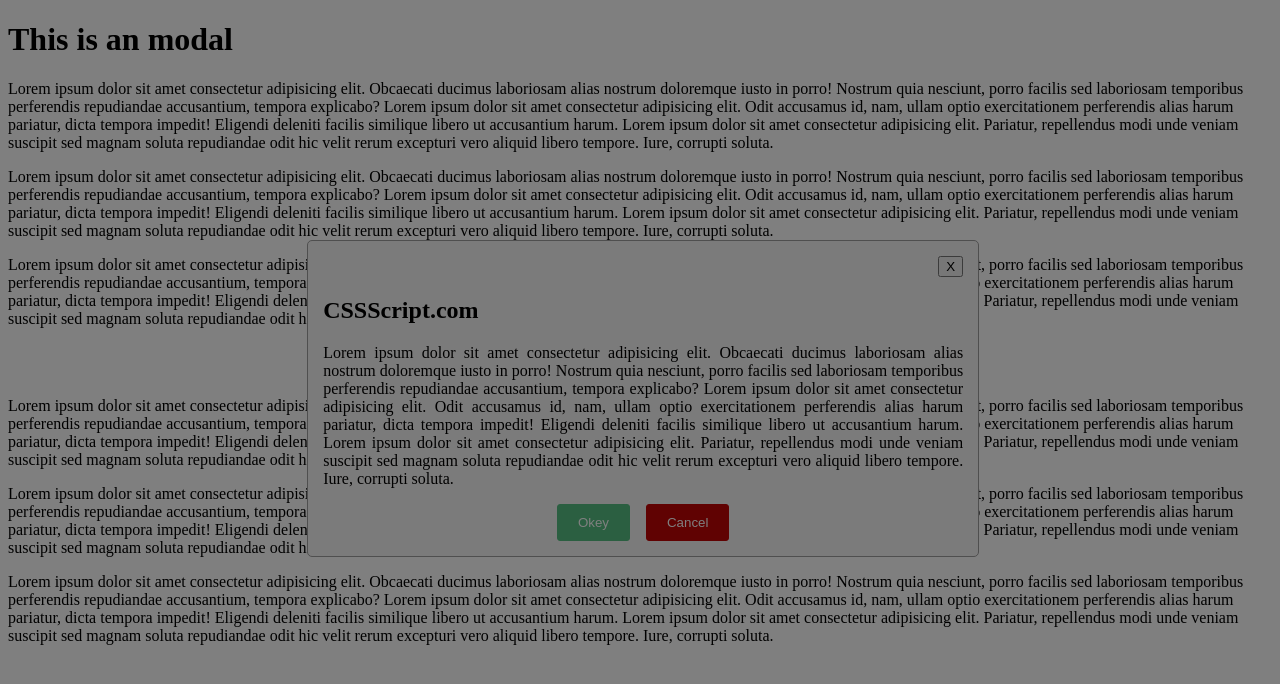
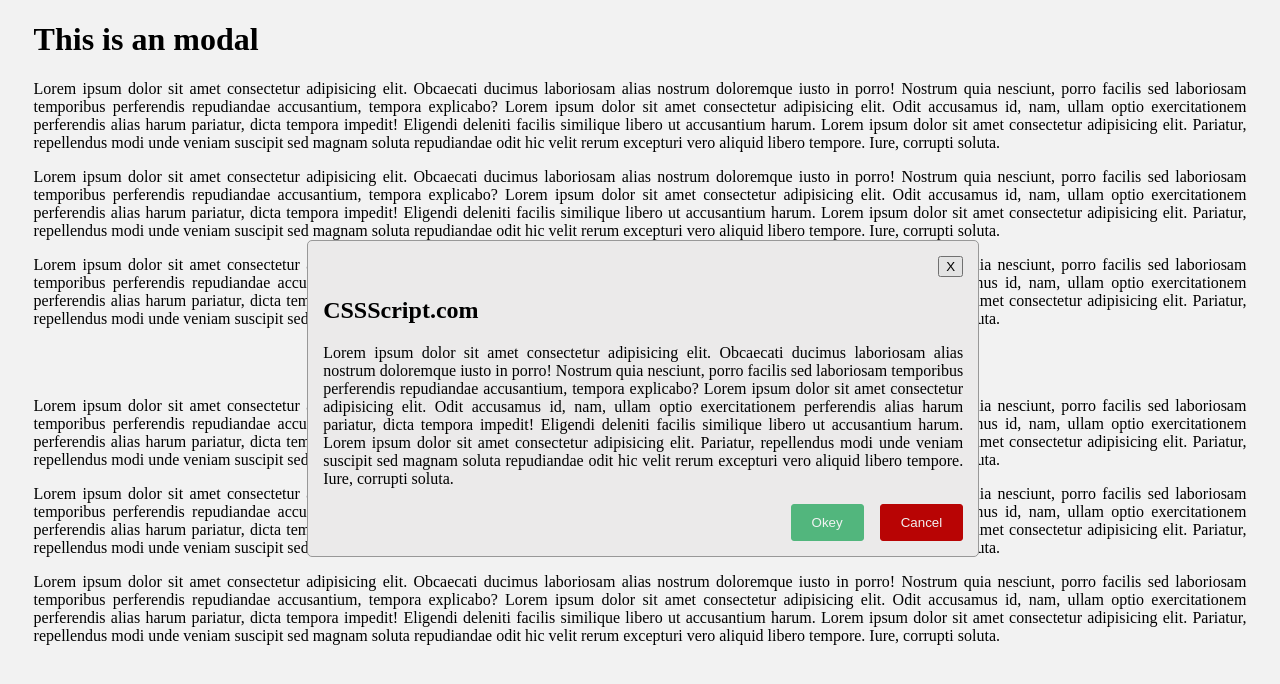
Before and after one commit to szawary/modal, a plain HTML site: page index.html in a window 1280 px wide. Both pictures are taken after a click on the button "Turn on the modal". Drawn offline with Linux system fonts and the light colour scheme.

Commit message:
debugging

```diff
--- a/css/style.css
+++ b/css/style.css
@@ -1,9 +1,8 @@
 /* Body class */
 
-.body{
+body{
     padding: 0% 2%;
     text-align: justify;
-    position: relative;
 }
 
 .content__buttonSection {
@@ -21,28 +20,19 @@
     vertical-align: middle;
 }
 
-/* overlay réteg */
-
-.noOverly {
-    transition: .3s;
-    z-index: 1;
-}
-
-.overlay {
-    padding: 0% 2%;
-    text-align: justify;
+/* modal class */
+.modal__overlay {
+    background-color:rgba(0,0,0,0.05);
+    display: block;
     position: fixed;
-    top: 0;
+    width: 100%;
+    height: 100%;
+    top:0;
     left: 0;
     right: 0;
     bottom: 0;
-    background-color: rgba(0,0,0,0.5);
-    cursor: cell;
-    transition: .3s;
-    z-index: 500;
+    z-index: 5;
 }
-
-/* modal class */
 
 .modal__header, .modal__footer {
     display: flex;
@@ -52,7 +42,10 @@
 .modal__footer {
     display: flex;
     align-items: center;
-    justify-content: center;
+
+}
+.okayButton:focus, .cancelButton:focus, .xButton:focus{
+    font-weight: bold;
 }
 
 .okayButton {
--- a/index.html
+++ b/index.html
@@ -100,11 +100,12 @@
 
         </main>
     </div>
-    <div class="modal">
+    <div class="modal" tabindex="-1">
+        <div class="modal__overlay"></div>
         <section class="modal__content">
             <header>
                 <div class="modal__header">
-                    <button>X</button>
+                    <button class="xButton" tabindex="1">X</button>
                 </div>
                 <div>
                     <h2>CSSScript.com</h2>
@@ -122,11 +123,10 @@
                 </p>
             </article>
             <footer class="modal__footer">
-                <button class="cancelButton">Cancel</button>
-                <button class="okayButton">Okey</button>
+                <button class="cancelButton" tabindex="3">Cancel</button>
+                <button class="okayButton" tabindex="2">Okey</button>
             </footer>
         </section>
-        <div class='overlay'></div>
     </div>
 
 
--- a/js/main.js
+++ b/js/main.js
@@ -4,46 +4,32 @@
 
 const btn = document.querySelector('.content__button');
 
-let bodyclass = document.querySelector('.noOverlay');
-const overlay = document.querySelector('.overlay');
-
 (function clickButton() {
     btn.addEventListener('click', function on() {
         document.querySelector('.modal').style.display = 'block';
-        bodyclass.className = 'overlay';
     });
 })();
 
 // Turn off the modal
 
-const btnOff = document.querySelector('.okeyButton');
+const btnOff = document.querySelector('.okayButton');
 const btnOff2 = document.querySelector('.xButton');
 const btnOff3 = document.querySelector('.cancelButton');
 
 (function clickButtonsOff() {
     btnOff.addEventListener('click', function off() {
         document.querySelector('.modal').style.display = 'none';
-        bodyclass.className = 'noOverlay';
     });
 })();
 
 (function clickButtonsOff() {
     btnOff2.addEventListener('click', function off() {
         document.querySelector('.modal').style.display = 'none';
-        bodyclass.className = 'noOverlay';
     });
 })();
 
 (function clickButtonsOff() {
     btnOff3.addEventListener('click', function off() {
         document.querySelector('.modal').style.display = 'none';
-        bodyclass.className = 'noOverlay';
     });
 })();
-
-(function clickButtonsOff() {
-    overlay.addEventListener('click', function off() {
-        document.querySelector('.modal').style.display = 'none';
-        overlay.className = 'noOverlay';
-    });
-})();
```
